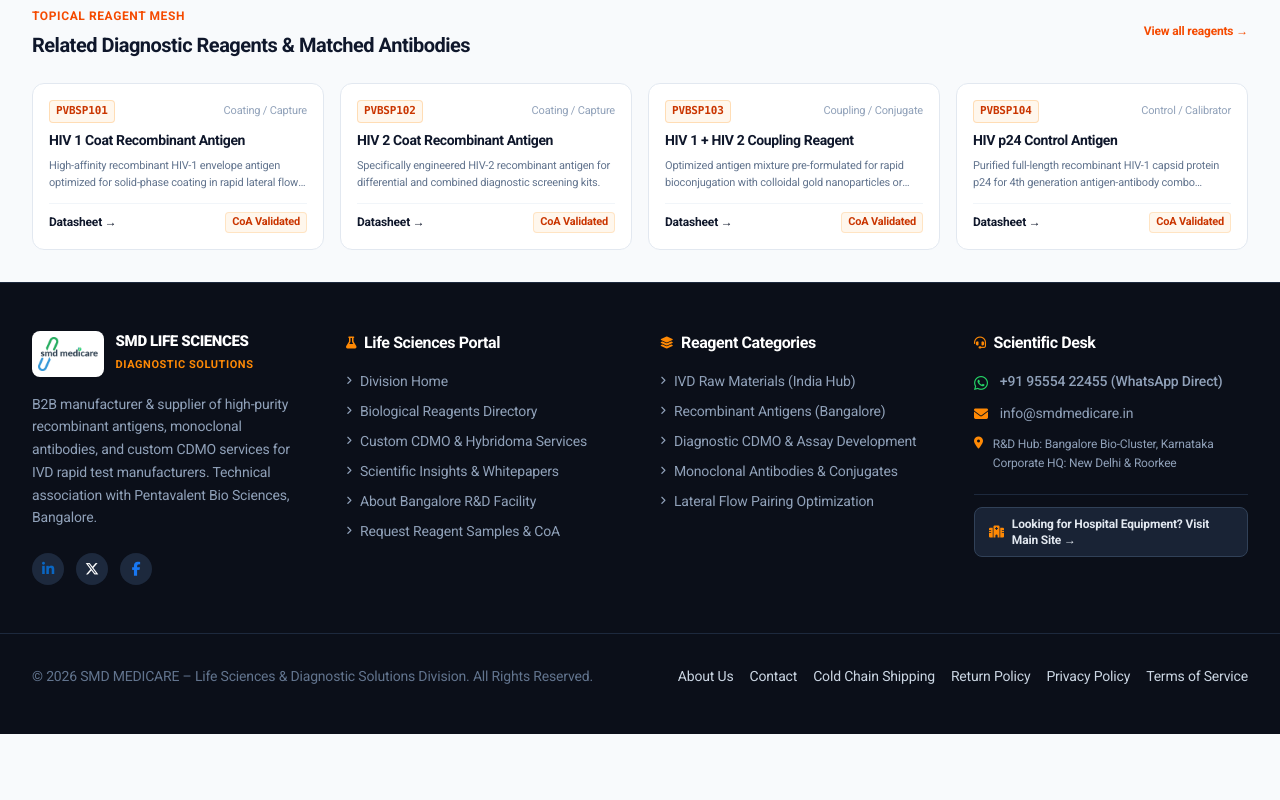
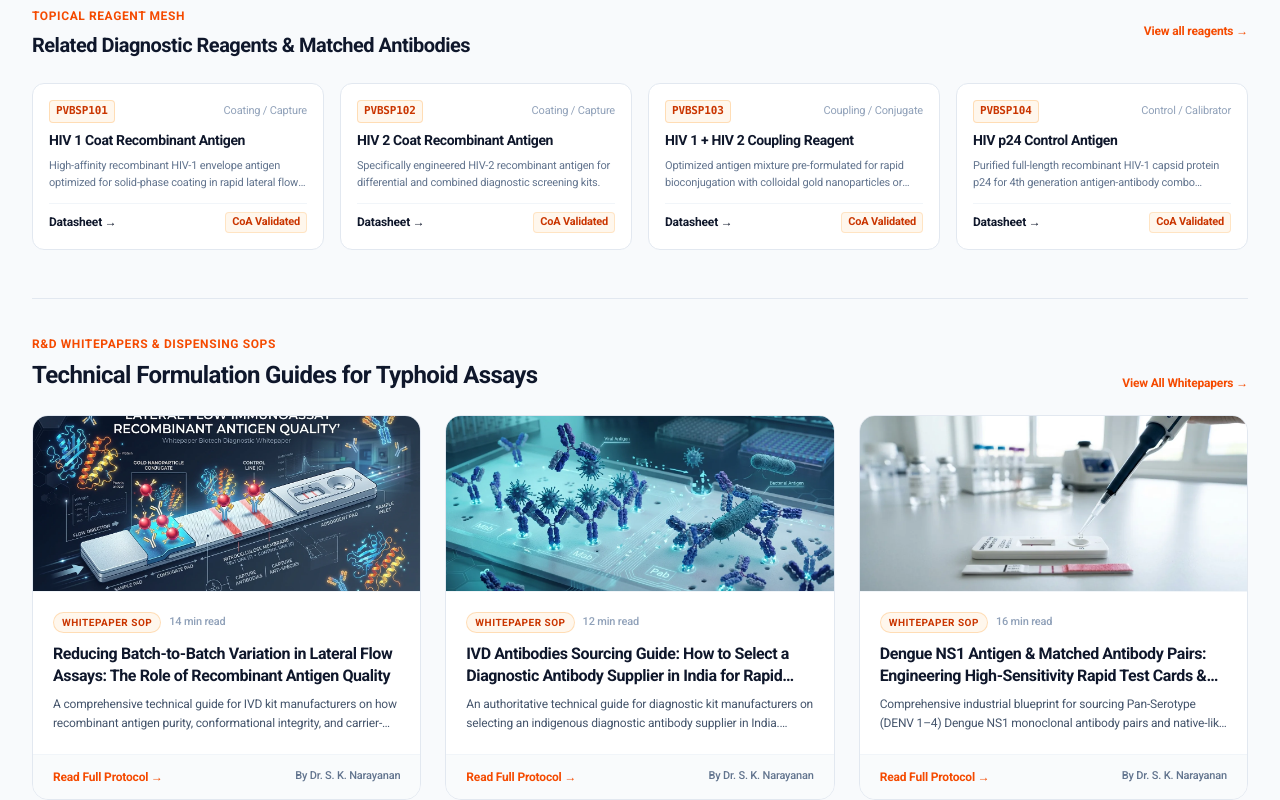
Before and after one commit to merahulrj-ui/smd-lifesciences, a Next.js app: page /products/PVBSP1001 in a window 1280 px wide. Shown: the part 1577-2377 px from the top of the page. Before the commit the page ends 2311 px from the top, so only its background shows below. Built offline with nearby package versions, Linux system fonts and the light colour scheme.

Commit message:
feat(products): add context-matched technical whitepapers and formulation blogs to product pages and main catalog

```diff
--- a/src/app/products/[code]/page.tsx
+++ b/src/app/products/[code]/page.tsx
@@ -2,6 +2,7 @@
 import Link from 'next/link';
 import { notFound } from 'next/navigation';
 import { BIOTECH_PRODUCTS } from '@/data/products';
+import { STATIC_INSIGHTS } from '@/data/insights';
 
 interface PageProps {
   params: Promise<{ code: string }>;
@@ -79,6 +80,16 @@
   const relatedProducts = BIOTECH_PRODUCTS.filter(
     (p) => p.code !== product.code && (p.category === product.category || p.target === product.target)
   ).slice(0, 4);
+
+  // Match Technical Whitepapers & Blogs directly mentioning this product code or its disease/target area
+  const targetToken = (product.target || product.name).split(/[\s\-\/(),]+/)[0]?.toLowerCase() || '';
+  const directBlogMatches = STATIC_INSIGHTS.filter(
+    (ins) =>
+      ins.content.toUpperCase().includes(product.code.toUpperCase()) ||
+      (targetToken.length >= 3 && (ins.title.toLowerCase().includes(targetToken) || ins.excerpt.toLowerCase().includes(targetToken)))
+  );
+  const fallbackBlogs = STATIC_INSIGHTS.filter((ins) => !directBlogMatches.some((d) => d.slug === ins.slug));
+  const relatedBlogs = [...directBlogMatches, ...fallbackBlogs].slice(0, 3);
 
   const productImage = product.category.toLowerCase().includes('antigen') || product.type.toLowerCase().includes('recombinant')
     ? 'https://lifesciences.smdmedicare.in/images/biotech_chromatography.webp'
@@ -512,6 +523,77 @@
           </div>
         )}
 
+        {/* Related Technical Whitepapers & Assay Formulation Blogs */}
+        {relatedBlogs.length > 0 && (
+          <div className="mt-12 pt-8 border-t border-slate-200">
+            <div className="flex flex-col sm:flex-row sm:items-end justify-between gap-4 mb-6">
+              <div>
+                <span className="text-xs font-bold uppercase tracking-wider text-orange-600">
+                  R&amp;D Whitepapers &amp; Dispensing SOPs
+                </span>
+                <h2 className="text-xl sm:text-2xl font-bold text-slate-900 mt-1">
+                  Technical Formulation Guides for {product.target || product.category} Assays
+                </h2>
+              </div>
+              <Link
+                href="/insights"
+                className="text-xs font-bold text-orange-600 hover:text-orange-700 shrink-0"
+              >
+                View All Whitepapers &rarr;
+              </Link>
+            </div>
+
+            <div className="grid sm:grid-cols-2 lg:grid-cols-3 gap-6">
+              {relatedBlogs.map((blog) => (
+                <div
+                  key={blog.slug}
+                  className="relative bg-white rounded-2xl border border-slate-200 overflow-hidden hover:border-orange-400 hover:shadow-md transition-all flex flex-col justify-between group cursor-pointer"
+                >
+                  {/* Full-Box Clickable Overlay Link */}
+                  <Link
+                    href={`/insights/${blog.slug}`}
+                    className="absolute inset-0 z-10 rounded-2xl"
+                    aria-label={blog.title}
+                  />
+
+                  <div>
+                    {blog.blog_image && (
+                      <div className="h-44 overflow-hidden bg-slate-100 border-b border-slate-100">
+                        <img
+                          src={blog.blog_image}
+                          alt={blog.title}
+                          className="w-full h-full object-cover group-hover:scale-105 transition-transform duration-500"
+                        />
+                      </div>
+                    )}
+                    <div className="p-5">
+                      <div className="flex items-center gap-2 mb-2.5">
+                        <span className="text-[10px] font-bold uppercase tracking-wider text-orange-700 bg-orange-50 border border-orange-200/80 px-2 py-0.5 rounded-full">
+                          Whitepaper SOP
+                        </span>
+                        <span className="text-[11px] text-slate-400 font-medium">{blog.read_time}</span>
+                      </div>
+                      <h3 className="text-sm sm:text-base font-bold text-slate-900 leading-snug mb-2 line-clamp-2 group-hover:text-orange-600 transition-colors">
+                        {blog.title}
+                      </h3>
+                      <p className="text-xs text-slate-600 line-clamp-2 leading-relaxed">
+                        {blog.excerpt}
+                      </p>
+                    </div>
+                  </div>
+
+                  <div className="px-5 py-3.5 bg-slate-50/80 border-t border-slate-100 flex items-center justify-between text-xs">
+                    <span className="font-bold text-orange-600 group-hover:text-orange-700 flex items-center gap-1 group-hover:translate-x-0.5 transition-transform">
+                      Read Full Protocol &rarr;
+                    </span>
+                    <span className="text-[11px] text-slate-500 font-medium">By {blog.author_name}</span>
+                  </div>
+                </div>
+              ))}
+            </div>
+          </div>
+        )}
+
       </div>
     </div>
   );
--- a/src/app/products/page.tsx
+++ b/src/app/products/page.tsx
@@ -2,6 +2,7 @@
 import { Suspense } from 'react';
 import Link from 'next/link';
 import { BIOTECH_PRODUCTS } from '@/data/products';
+import { STATIC_INSIGHTS } from '@/data/insights';
 import BiotechCatalogClient from '@/components/BiotechCatalogClient';
 
 export const metadata: Metadata = {
@@ -136,6 +137,78 @@
           <BiotechCatalogClient products={BIOTECH_PRODUCTS} />
         </Suspense>
 
+        {/* Featured Technical Whitepapers & Assay Formulation Blogs */}
+        <section className="mt-14 pt-10 border-t border-slate-200">
+          <div className="flex flex-col sm:flex-row sm:items-end justify-between gap-4 mb-8">
+            <div>
+              <span className="text-xs font-extrabold uppercase tracking-wider text-orange-600 block mb-1">
+                R&amp;D Knowledge Base &bull; Dispensing &amp; Conjugation SOPs
+              </span>
+              <h2 className="text-xl sm:text-2xl lg:text-3xl font-extrabold text-slate-900">
+                Technical Whitepapers &amp; Assay Formulation Guides
+              </h2>
+              <p className="text-xs sm:text-sm text-slate-600 mt-1 max-w-2xl">
+                Step-by-step biomanufacturing protocols for colloidal gold conjugation, nitrocellulose membrane blocking, and matched antibody pair optimization.
+              </p>
+            </div>
+            <Link
+              href="/insights"
+              className="inline-flex items-center gap-2 px-4 py-2.5 rounded-xl bg-white border border-slate-300 hover:border-orange-500 text-xs font-bold text-slate-800 hover:text-orange-600 transition-all shrink-0 self-start sm:self-auto"
+            >
+              View All 12 Whitepapers &rarr;
+            </Link>
+          </div>
+
+          <div className="grid sm:grid-cols-2 lg:grid-cols-3 gap-6">
+            {STATIC_INSIGHTS.slice(0, 6).map((blog) => (
+              <div
+                key={blog.slug}
+                className="relative bg-white rounded-2xl border border-slate-200 overflow-hidden hover:border-orange-400 hover:shadow-md transition-all flex flex-col justify-between group cursor-pointer"
+              >
+                {/* Full-Box Clickable Overlay Link */}
+                <Link
+                  href={`/insights/${blog.slug}`}
+                  className="absolute inset-0 z-10 rounded-2xl"
+                  aria-label={blog.title}
+                />
+
+                <div>
+                  {blog.blog_image && (
+                    <div className="h-44 overflow-hidden bg-slate-100 border-b border-slate-100">
+                      <img
+                        src={blog.blog_image}
+                        alt={blog.title}
+                        className="w-full h-full object-cover group-hover:scale-105 transition-transform duration-500"
+                      />
+                    </div>
+                  )}
+                  <div className="p-5">
+                    <div className="flex items-center gap-2 mb-2.5">
+                      <span className="text-[10px] font-bold uppercase tracking-wider text-orange-700 bg-orange-50 border border-orange-200/80 px-2 py-0.5 rounded-full">
+                        Technical SOP
+                      </span>
+                      <span className="text-[11px] text-slate-400 font-medium">{blog.read_time}</span>
+                    </div>
+                    <h3 className="text-sm sm:text-base font-bold text-slate-900 leading-snug mb-2 line-clamp-2 group-hover:text-orange-600 transition-colors">
+                      {blog.title}
+                    </h3>
+                    <p className="text-xs text-slate-600 line-clamp-2 leading-relaxed">
+                      {blog.excerpt}
+                    </p>
+                  </div>
+                </div>
+
+                <div className="px-5 py-3.5 bg-slate-50/80 border-t border-slate-100 flex items-center justify-between text-xs">
+                  <span className="font-bold text-orange-600 group-hover:text-orange-700 flex items-center gap-1 group-hover:translate-x-0.5 transition-transform">
+                    Read Full Whitepaper &rarr;
+                  </span>
+                  <span className="text-[11px] text-slate-500 font-medium">{blog.author_name}</span>
+                </div>
+              </div>
+            ))}
+          </div>
+        </section>
+
       </div>
     </div>
   );
```
